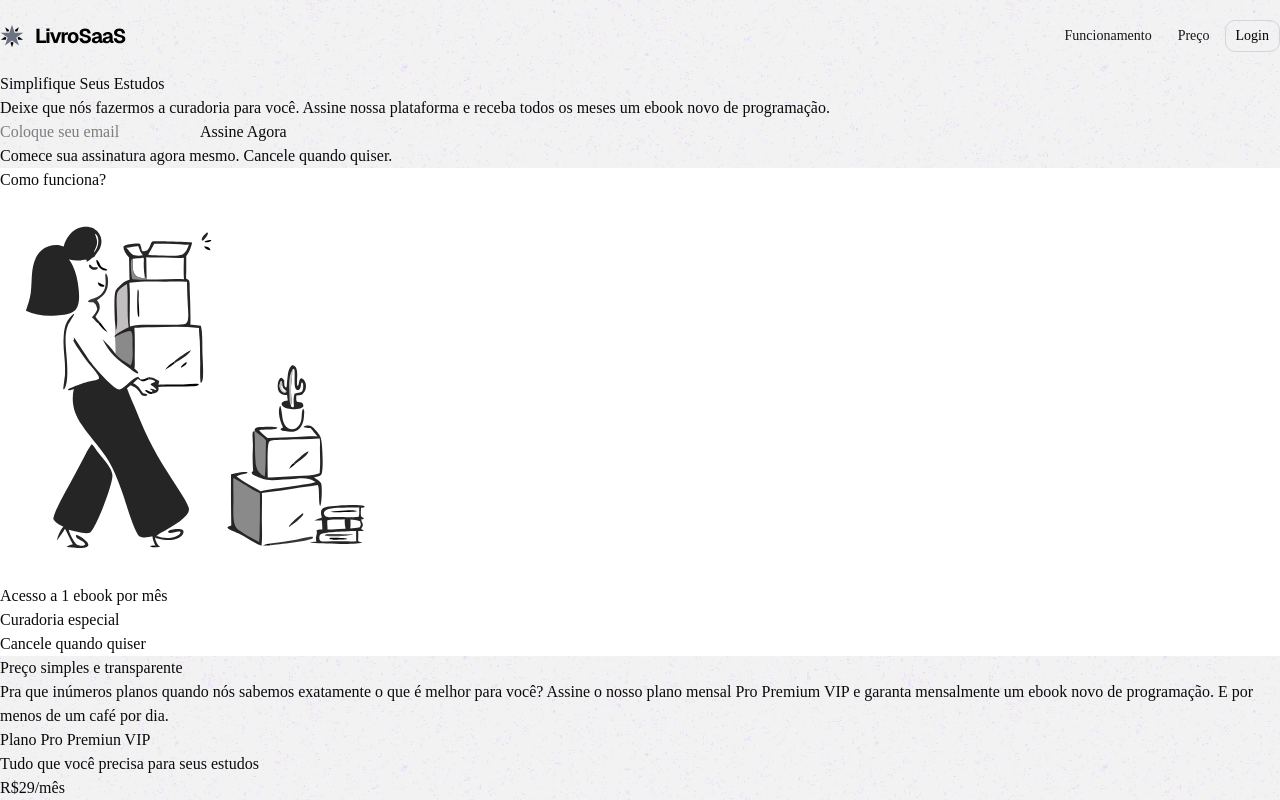
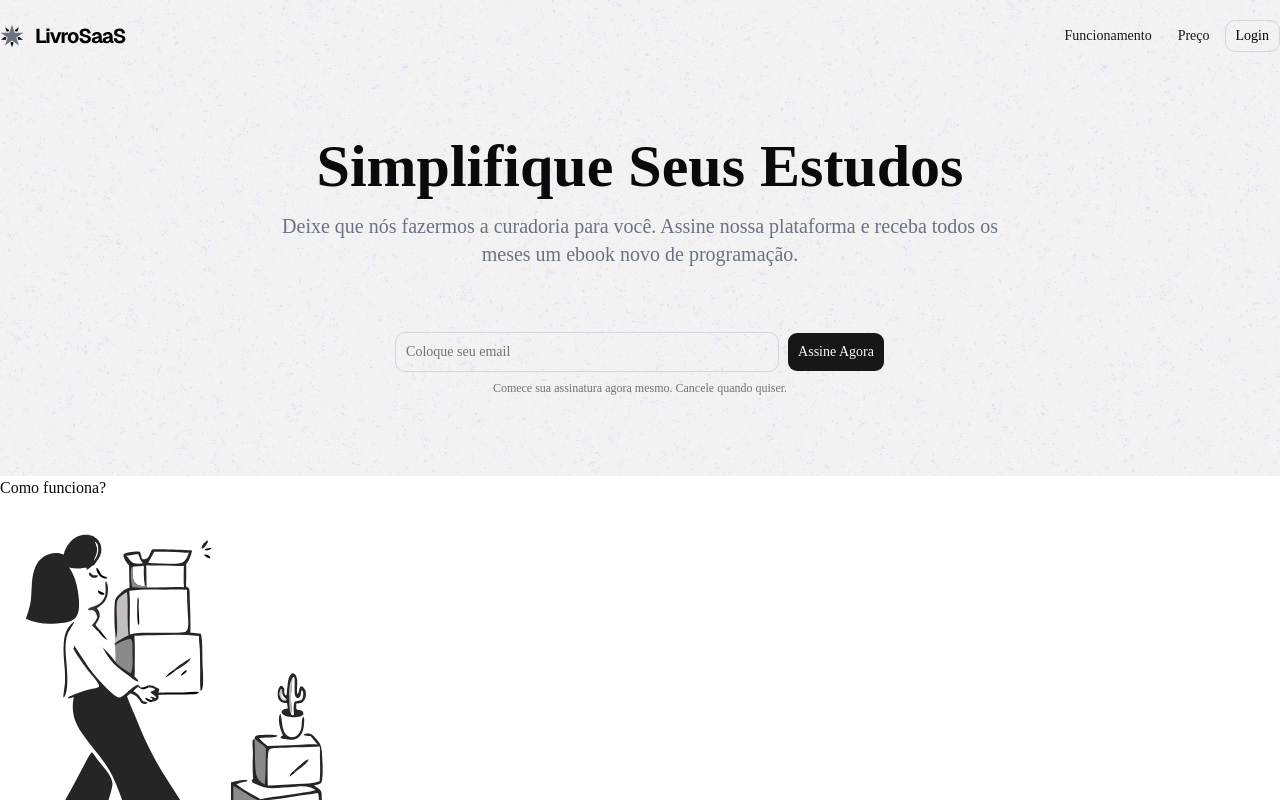
Before and after one commit to alucard93/sass-landing-page, a Next.js app: page / in a window 1280 px wide. Shown: the top 800 px of the page. Built offline with nearby package versions, Linux system fonts and the light colour scheme.

Commit message:
feat: enhance homepage with input component for email subscription

```diff
--- a/app/page.tsx
+++ b/app/page.tsx
@@ -2,11 +2,12 @@ import Image from 'next/image'
 import logo from './assets/logo.svg'
 import woman from './assets/woman.svg'
 import { Button } from '@/components/ui/button'
+import { Input } from '@/components/ui/input'
 
 export default function Home() {
   return (
     <main>
-      <section className="container mx-auto">
+      <section className="container mx-auto text-center pb-20">
         <nav className="flex justify-between items-center py-4">
           <div>
             <Image
@@ -29,16 +30,24 @@ export default function Home() {
             </li>
           </ul>
         </nav>
-        <h1>Simplifique Seus Estudos</h1>
-        <p>
+        <h1 className="text-6xl font-bold  mt-16">Simplifique Seus Estudos</h1>
+        <p className="text-gray-500 mt-4 text-xl max-w-3xl mx-auto">
           Deixe que nós fazermos a curadoria para você. Assine nossa plataforma
           e receba todos os meses um ebook novo de programação.
         </p>
 
-        <form action="">
-          <input type="text" placeholder="Coloque seu email" />
-          <button>Assine Agora</button>
-          <p>Comece sua assinatura agora mesmo. Cancele quando quiser.</p>
+        <form action="" className="mt-16 ">
+          <div className="flex gap-2 justify-center">
+            <Input
+              type="text"
+              className="max-w-sm border border-gray-300 h-10"
+              placeholder="Coloque seu email"
+            />
+            <Button className="h-10">Assine Agora</Button>
+          </div>
+          <p className="text-xs text-muted-foreground mt-2">
+            Comece sua assinatura agora mesmo. Cancele quando quiser.
+          </p>
         </form>
       </section>
       {/* 2ª SEÇÃO */}
--- /dev/null
+++ b/components/ui/input.tsx
@@ -0,0 +1,19 @@
+import * as React from "react"
+
+import { cn } from "@/lib/utils"
+
+function Input({ className, type, ...props }: React.ComponentProps<"input">) {
+  return (
+    <input
+      type={type}
+      data-slot="input"
+      className={cn(
+        "h-8 w-full min-w-0 rounded-lg border border-input bg-transparent px-2.5 py-1 text-base transition-colors outline-none file:inline-flex file:h-6 file:border-0 file:bg-transparent file:text-sm file:font-medium file:text-foreground placeholder:text-muted-foreground focus-visible:border-ring focus-visible:ring-3 focus-visible:ring-ring/50 disabled:pointer-events-none disabled:cursor-not-allowed disabled:bg-input/50 disabled:opacity-50 aria-invalid:border-destructive aria-invalid:ring-3 aria-invalid:ring-destructive/20 md:text-sm dark:bg-input/30 dark:disabled:bg-input/80 dark:aria-invalid:border-destructive/50 dark:aria-invalid:ring-destructive/40",
+        className
+      )}
+      {...props}
+    />
+  )
+}
+
+export { Input }
```
